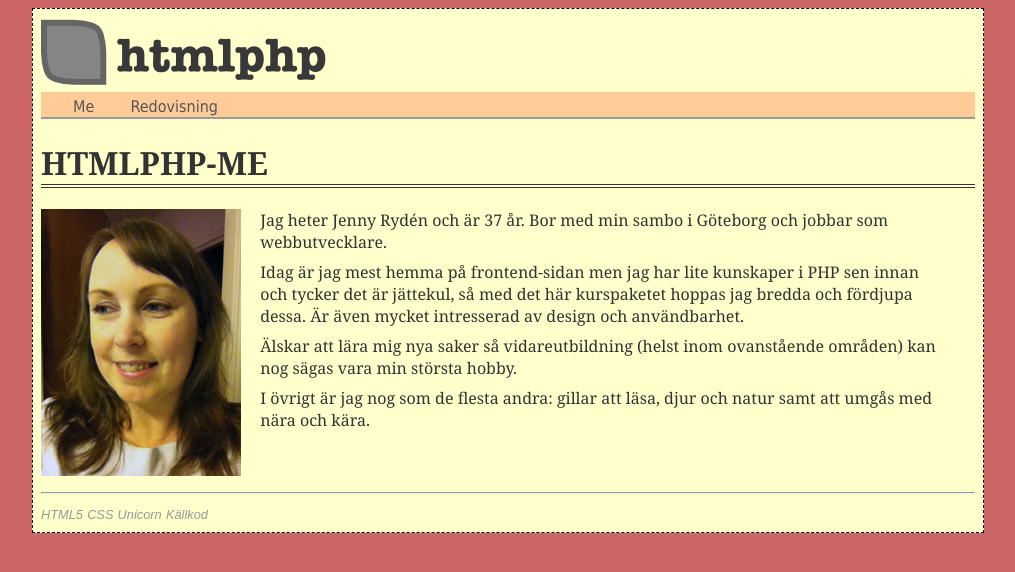
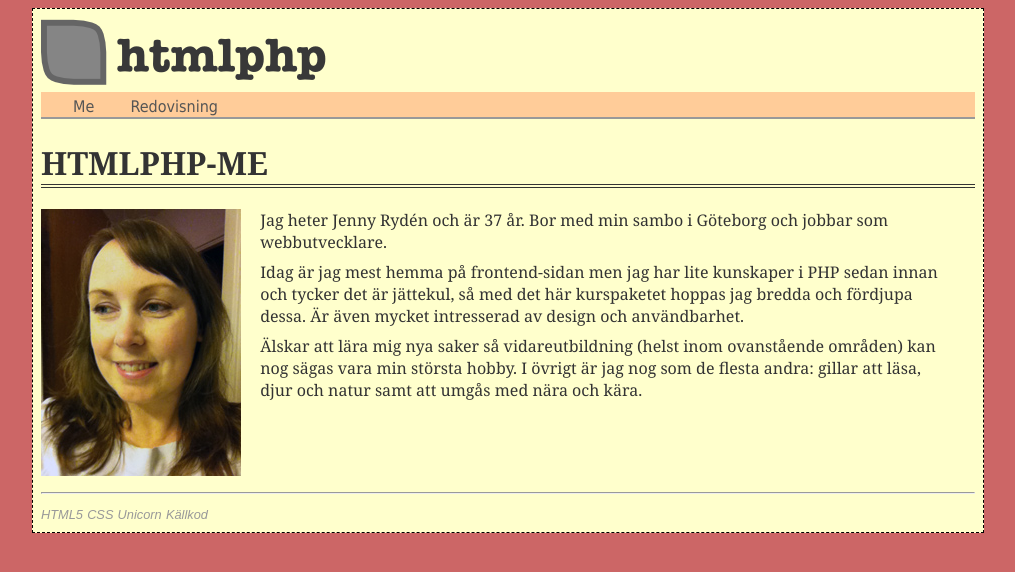
Before and after one commit to jnnrdn/me, a PHP site: page /me.php in a window 1280 px wide. Shown: the top 572 px of the page, without its empty margins (132-1147 px from the left). Run offline with PHP 8.4, Linux system fonts and the light colour scheme.

Commit message:
Some more text changes

```diff
--- a/me.php
+++ b/me.php
@@ -11,10 +11,10 @@
   <img src="img/me.jpg" alt="Bild på Jenny Ryden" class="me">
 
   <p>Jag heter Jenny Rydén och är 37 år. Bor med min sambo i Göteborg och jobbar som webbutvecklare. </p>
-	<p>Idag är jag mest hemma på frontend-sidan men jag har lite kunskaper i PHP sen innan och tycker det är jättekul,
+  <p>Idag är jag mest hemma på frontend-sidan men jag har lite kunskaper i PHP sedan innan och tycker det är jättekul,
     så med det här kurspaketet hoppas jag bredda och fördjupa dessa. Är även mycket intresserad av design och användbarhet.</p>
-	<p>Älskar att lära mig nya saker så vidareutbildning (helst inom ovanstående områden) kan nog sägas vara min största hobby. </p>
-	<p>I övrigt är jag nog som de flesta andra: gillar att läsa, djur och natur samt att umgås med nära och kära.</p>
+  <p>Älskar att lära mig nya saker så vidareutbildning (helst inom ovanstående områden) kan nog sägas vara min största hobby.
+    I övrigt är jag nog som de flesta andra: gillar att läsa, djur och natur samt att umgås med nära och kära.</p>
 
   <hr>
 
```
Lines whose indentation alone changed are shown as unchanged.
